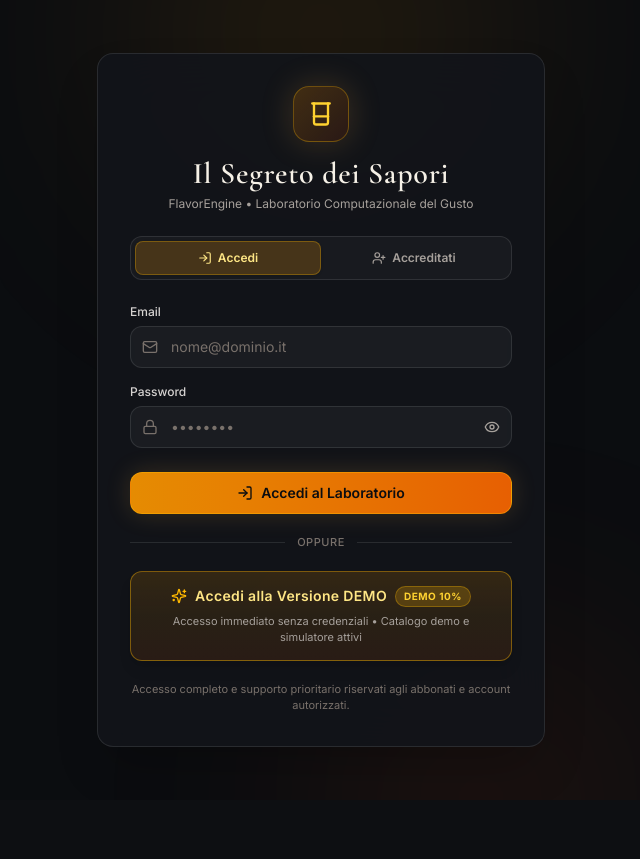
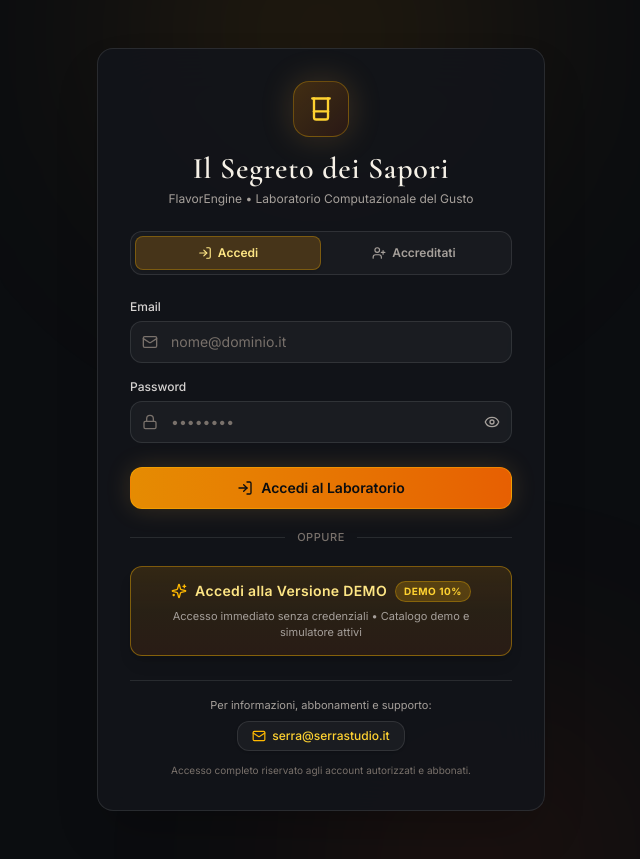
Before and after one commit to direzione-oss/il-segreto-dei-sapori, a React (Vite) app: page / in a window 1280 px wide. Shown: the whole page, without its empty margins (319-959 px from the left). Before the commit the page ends 800 px from the top, so only its background shows below. Built offline with nearby package versions, Linux system fonts and the light colour scheme; no server answers.

Commit message:
Aggiunta email informazioni serra@serrastudio.it nella pagina di ingresso

```diff
--- a/src/components/LoginScreen.tsx
+++ b/src/components/LoginScreen.tsx
@@ -418,9 +418,21 @@ export const LoginScreen: React.FC<LoginScreenProps> = ({ onSuccess }) => {
           </span>
         </button>
 
-        <p className="mt-5 text-center text-[11px] text-stone-500">
-          Accesso completo e supporto prioritario riservati agli abbonati e account autorizzati.
-        </p>
+        <div className="mt-6 border-t border-white/10 pt-4 text-center">
+          <p className="text-[11px] text-stone-400">
+            Per informazioni, abbonamenti e supporto:
+          </p>
+          <a
+            href="mailto:serra@serrastudio.it?subject=Richiesta%20Informazioni%20-%20Il%20Segreto%20dei%20Sapori"
+            className="mt-2 inline-flex items-center gap-1.5 rounded-xl border border-white/10 bg-white/[0.04] px-3.5 py-1.5 text-xs font-medium text-amber-300 shadow-sm transition hover:border-amber-400/40 hover:bg-amber-500/10 hover:text-amber-200"
+          >
+            <Mail className="h-3.5 w-3.5 text-amber-400" />
+            <span>serra@serrastudio.it</span>
+          </a>
+          <p className="mt-3 text-[10px] text-stone-500">
+            Accesso completo riservato agli account autorizzati e abbonati.
+          </p>
+        </div>
       </div>
     </div>
   );
```
